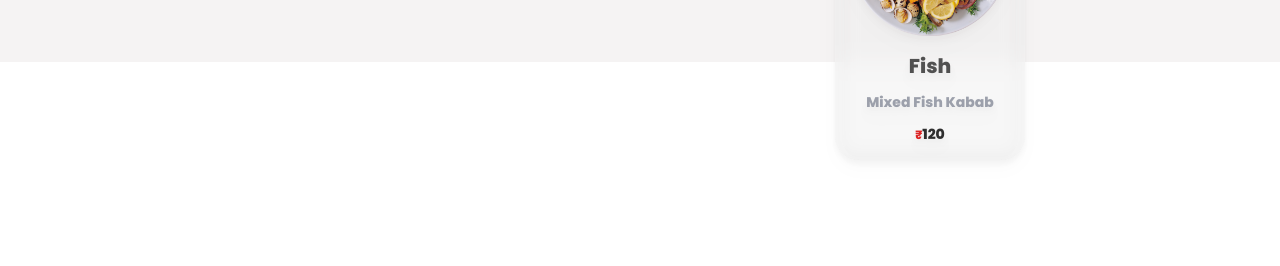
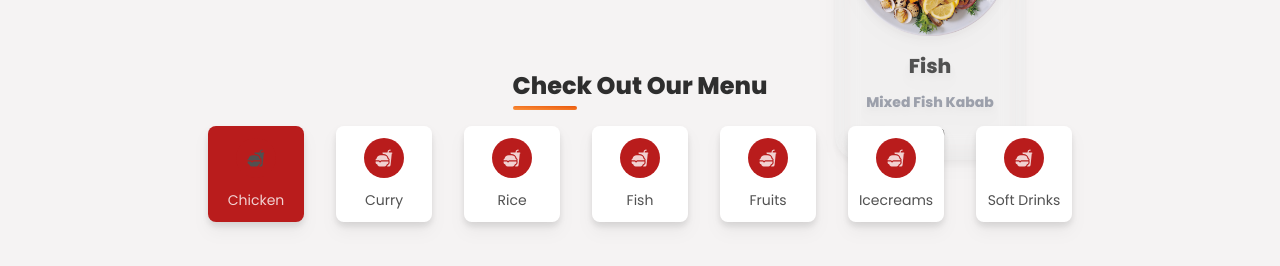
Before and after one commit to Bibhuprasad740/Delicious, a React (Create React App) app: page / in a window 1280 px wide. Shown: the part 898-1164 px from the top of the page. Before the commit the page ends 1058 px from the top, so only its background shows below. Built offline with nearby package versions, Linux system fonts and the light colour scheme; no server answers; the database is empty.

Commit message:
menu header complete

```diff
--- a/src/components/index.js
+++ b/src/components/index.js
@@ -5,6 +5,11 @@ export { default as WelcomeSection } from "./main-container/welcome-section/Welc
 
 export { default as FruitsSection } from "./main-container/fruits-section/FruitsSection";
 export { default as ChickenSection } from "./main-container/chicken-section/ChickenSection";
+export { default as MenuSection } from "./main-container/menu-section/MenuSection";
 
 export { default as FoodRow } from "./main-container/reusables/FoodRow";
 export { default as FoodRowItem } from "./main-container/reusables/FoodRowItem";
+export { default as FoodHeader } from "./main-container/reusables/FoodHeader";
+export { default as FoodHeaderTitle } from "./main-container/reusables/FoodHeaderTitle";
+
+export { default as MenuOption } from "./main-container/menu-section/MenuOption";
--- a/src/components/main-container/MainContainer.js
+++ b/src/components/main-container/MainContainer.js
@@ -1,11 +1,17 @@
 import React from "react";
-import { WelcomeSection, FruitsSection, ChickenSection } from "../index";
+import {
+  WelcomeSection,
+  FruitsSection,
+  ChickenSection,
+  MenuSection,
+} from "../index";
 
 const MainContainer = () => {
   return (
     <div className="w-full h-auto flex flex-col items-center justify-center">
       <WelcomeSection />
       <ChickenSection />
+      <MenuSection />
     </div>
   );
 };
--- /dev/null
+++ b/src/components/main-container/menu-section/MenuOption.js
@@ -0,0 +1,40 @@
+import React from "react";
+import { IoFastFood } from "react-icons/io5";
+import { motion } from "framer-motion";
+
+const MenuOption = ({ name, onClick, selectedCategory, urlParse }) => {
+  const menuOptionClickHandler = () => {
+    onClick(urlParse);
+  };
+  return (
+    <motion.div
+      whileTap={{ scale: 0.75 }}
+      className={`group w-24 min-w-[94px] h-24 cursor-pointer rounded-lg drop-shadow-lg flex flex-col gap-3 items-center justify-center ${
+        selectedCategory === urlParse ? `bg-red-700` : `bg-white`
+      } hover:bg-red-700`}
+      onClick={menuOptionClickHandler}
+    >
+      {/* Icon */}
+      <div
+        className={`w-10 h-10 rounded-full ${
+          selectedCategory === urlParse ? `bg-card` : `bg-red-700`
+        } bg-red-700 group-hover:bg-card flex items-center justify-center`}
+      >
+        <IoFastFood
+          className={`${
+            selectedCategory === urlParse ? `text-textColor` : `text-card`
+          } group-hover:text-textColor text-lg`}
+        />
+      </div>
+      <p
+        className={`text-sm ${
+          selectedCategory === urlParse ? `text-card` : `text-textColor`
+        } group-hover:text-card`}
+      >
+        {name}
+      </p>
+    </motion.div>
+  );
+};
+
+export default MenuOption;
--- /dev/null
+++ b/src/components/main-container/menu-section/MenuOptions.js
@@ -0,0 +1,23 @@
+import React, { useState } from "react";
+import { MenuOption } from "../../index";
+import { DUMMY_CATEGORIES } from "../../../DummyData";
+
+const MenuOptions = () => {
+  const [selectedCategory, setSelectedCategory] = useState("chicken");
+
+  return (
+    <div className="w-full flex items-center justify-start lg:justify-center gap-8  py-6 overflow-x-scroll scrollbar-none">
+      {DUMMY_CATEGORIES.map((category) => (
+        <MenuOption
+          key={category.id}
+          name={category.name}
+          urlParse={category.urlParseName}
+          onClick={setSelectedCategory}
+          selectedCategory={selectedCategory}
+        />
+      ))}
+    </div>
+  );
+};
+
+export default MenuOptions;
--- /dev/null
+++ b/src/components/main-container/menu-section/MenuSection.js
@@ -0,0 +1,18 @@
+import { FoodHeaderTitle } from "../../index";
+import MenuOptions from "./MenuOptions";
+
+const MenuSection = () => {
+  return (
+    <section className="w-full my-6" id="menu">
+      {/* Menu header */}
+      <div className="w-full flex flex-col items-center justify-start">
+        {/* Menu title */}
+        <FoodHeaderTitle title="Check Out Our Menu" />
+        {/* menu options */}
+        <MenuOptions />
+      </div>
+    </section>
+  );
+};
+
+export default MenuSection;
--- a/src/components/main-container/reusables/FoodHeader.js
+++ b/src/components/main-container/reusables/FoodHeader.js
@@ -1,26 +1,40 @@
 import React from "react";
 import { motion } from "framer-motion";
 import { MdChevronLeft, MdChevronRight } from "react-icons/md";
+import { useSelector } from "react-redux";
+import { FoodHeaderTitle } from "../../index";
 
 const FoodHeader = ({ title }) => {
+  const foodRowRef = useSelector((state) => state.ui.foodRowRef);
+  const scrollHandler = (offset) => {
+    foodRowRef.current.scrollLeft += offset;
+  };
   return (
     <div className="w-full flex justify-between">
-      <p className="text-2xl font-semibold capitalize text-headingColor relative before:absolute before:rounded-lg before:content before:w-32 before:h-1 before:left-0 before:-bottom-2 before:bg-gradient-to-tr from-orange-400 to-orange-600 transition-all ease-in-out duration-100">
-        {title}
-      </p>
+      <FoodHeaderTitle title={title} />
       {/* Icons */}
       <div className="hidden md:flex items-center gap-3">
         <motion.div
           whileTap={{ scale: 0.75 }}
-          className="w-8 h-8 rounded-lg bg-orange-300 flex items-center justify-center hover:bg-orange-500 cursor-pointer transition-all duration-100 ease-in-out hover:shadow-lg"
+          className="w-8 h-8 rounded-lg bg-orange-300 flex items-center justify-center hover:bg-orange-500 cursor-pointer hover:shadow-lg"
         >
-          <MdChevronLeft className="text-lg text-white" />
+          <MdChevronLeft
+            className="text-lg text-white"
+            onClick={() => {
+              scrollHandler(-200);
+            }}
+          />
         </motion.div>
         <motion.div
           whileTap={{ scale: 0.75 }}
           className="w-8 h-8 rounded-lg bg-orange-300 flex items-center justify-center hover:bg-orange-500 cursor-pointer transition-all duration-100 ease-in-out hover:shadow-lg"
         >
-          <MdChevronRight className="text-lg text-white" />
+          <MdChevronRight
+            className="text-lg text-white"
+            onClick={() => {
+              scrollHandler(200);
+            }}
+          />
         </motion.div>
       </div>
     </div>
--- /dev/null
+++ b/src/components/main-container/reusables/FoodHeaderTitle.js
@@ -0,0 +1,11 @@
+import React from "react";
+
+const FoodHeaderTitle = ({ title }) => {
+  return (
+    <p className="text-2xl font-semibold capitalize text-headingColor relative before:absolute before:rounded-lg before:content before:w-16 before:h-1 before:left-0 before:-bottom-2 before:bg-gradient-to-tr from-orange-400 to-orange-600 transition-all ease-in-out duration-100">
+      {title}
+    </p>
+  );
+};
+
+export default FoodHeaderTitle;
--- a/src/components/main-container/reusables/FoodRow.js
+++ b/src/components/main-container/reusables/FoodRow.js
@@ -1,13 +1,22 @@
-import React from "react";
+import React, { useEffect, useRef } from "react";
 import FoodRowItem from "./FoodRowItem";
+import { useDispatch } from "react-redux";
+import { uiActions } from "../../../store/uiSlice";
 
-const FoodRow = ({ flag, foods }) => {
+const FoodRow = ({ flag, foods, onScroll }) => {
+  const dispatch = useDispatch();
   const xOverflowState = flag
     ? "overflow-x-scroll scrollbar-none"
     : "overflow-x-hidden flex-wrap";
+  const foodRowRef = useRef();
+  useEffect(() => {
+    dispatch(uiActions.setFoodRowRef(foodRowRef));
+  }, [dispatch]);
+
   return (
     <div
-      className={`px-4 w-full my-12 flex gap-4 bg-foodRow rounded-lg ${xOverflowState}`}
+      ref={foodRowRef}
+      className={`px-4 w-full my-12 flex gap-4 bg-foodRow scroll-smooth rounded-lg ${xOverflowState}`}
     >
       {foods.map((food) => (
         <FoodRowItem
@@ -15,6 +24,7 @@ const FoodRow = ({ flag, foods }) => {
           imageSrc={food.imageUrl}
           name={food.title}
           price={food.price}
+          calories={food.calories}
         />
       ))}
     </div>
--- a/src/components/main-container/reusables/FoodRowItem.js
+++ b/src/components/main-container/reusables/FoodRowItem.js
@@ -4,7 +4,7 @@ import { motion } from "framer-motion";
 
 const FoodRowItem = ({ imageSrc, name, price, calories }) => {
   return (
-    <div className="w-300 min-w-[300px] md:w-340 md:min-w-[340px] h-auto my-12 bg-cardOverlay rounded-lg p-4 hover:shadow-lg backdrop-blur-lg">
+    <div className="w-300 min-w-[300px] md:w-340 md:min-w-[340px] h-[225px] my-12 bg-cardOverlay rounded-lg p-4 hover:shadow-lg backdrop-blur-lg flex flex-col items-center justify-between">
       {/* image container */}
       <div className="w-full flex items-center justify-between">
         {/* image */}
--- a/src/store/uiSlice.js
+++ b/src/store/uiSlice.js
@@ -5,6 +5,7 @@ const initialUiState = {
   alertStatus: "danger",
   alertMessage: null,
   isLoading: false,
+  foodRowRef: null,
 };
 
 const uiSlice = createSlice({
@@ -23,6 +24,9 @@ const uiSlice = createSlice({
     setIsLoading(state, action) {
       state.isLoading = action.payload;
     },
+    setFoodRowRef(state, action) {
+      state.foodRowRef = action.payload;
+    },
   },
 });
 
```
